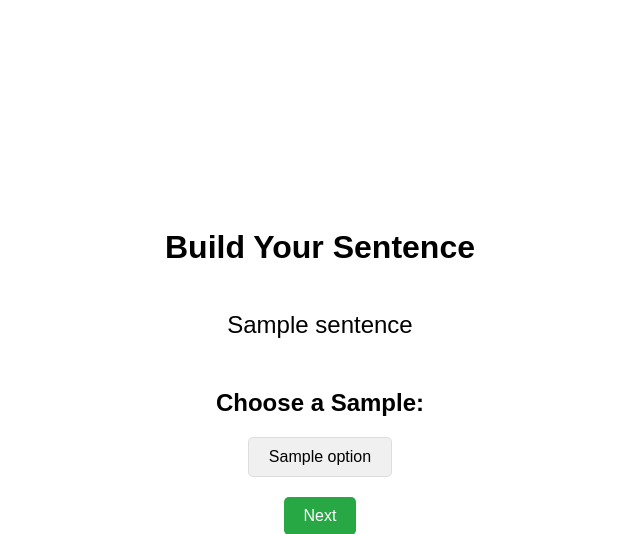
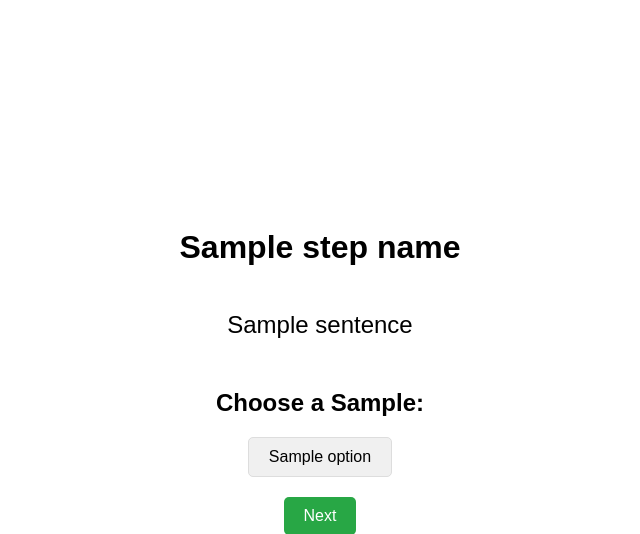
Before and after one commit to WilliamStanford/Cortina-ObamaLibrary_SentenceBuilder, a Flask app: template templates/form.html in a window 1280 px wide. Shown: the top 534 px of the page, without its empty margins (320-960 px from the left). Run offline with Flask 3, Linux system fonts and the light colour scheme; the template is opened without the code that fills it: most values are stand-ins (such as "Sample title", 1, 10 or a date in 2020).

Commit message:
Update form.html

```diff
--- a/templates/form.html
+++ b/templates/form.html
@@ -3,7 +3,7 @@
 <head>
     <meta charset="UTF-8">
     <meta name="viewport" content="width=device-width, initial-scale=1.0">
-    <title>Build Your Sentence</title>
+    <title>{{ step_name }}</title>
     <style>
         body {
             font-family: Arial, sans-serif;
@@ -61,7 +61,7 @@
     </style>
 </head>
 <body>
-    <h1>Build Your Sentence</h1>
+    <h1>{{ step_name }}</h1>
     <p class="sentence">{{ sentence }}</p>
 
     {% if current_step != 'complete' %}
```
